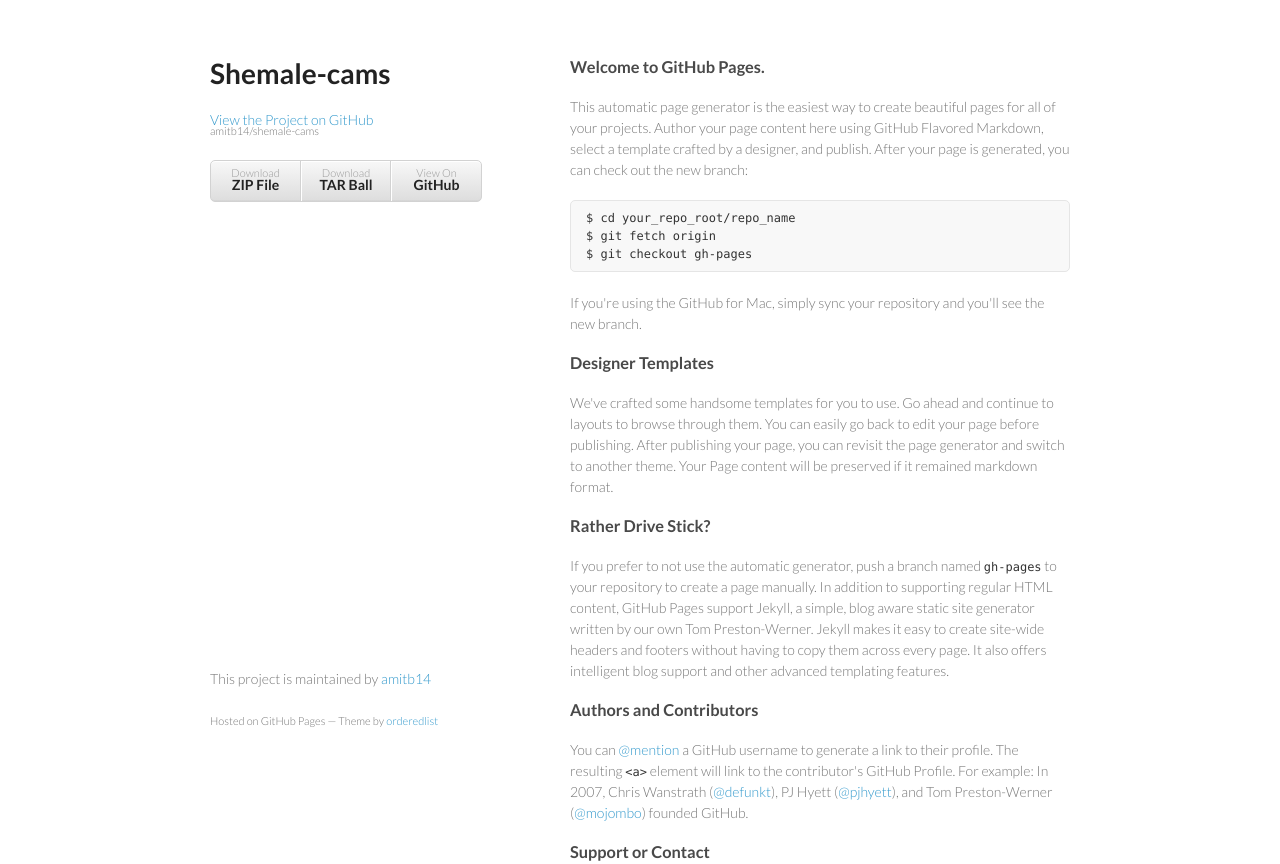
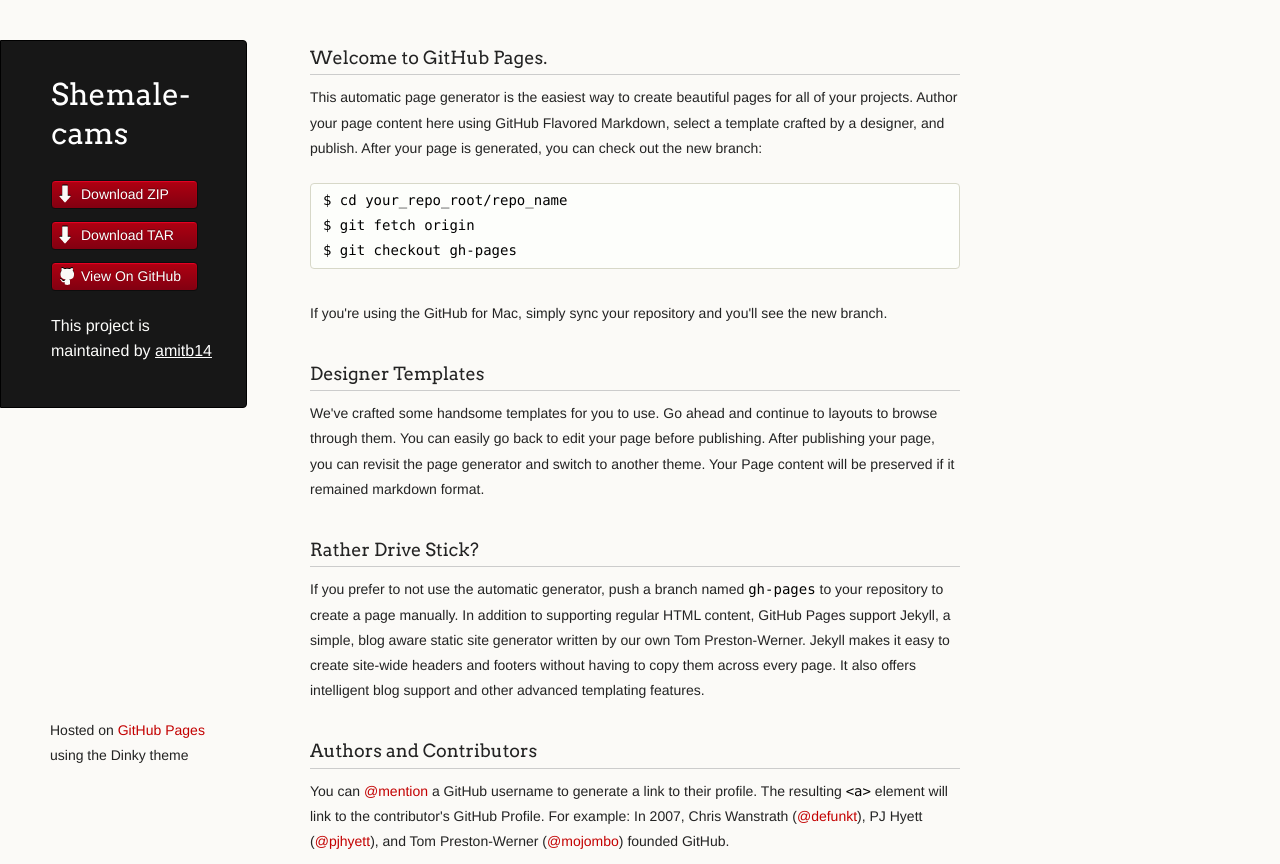
Before and after one commit to amitb14/shemale-cams, a plain HTML site: page index.html in a window 1280 px wide. Shown: the top 864 px of the page. Drawn offline with Linux system fonts and the light colour scheme.

Commit message:
Create gh-pages branch via GitHub

```diff
--- a/index.html
+++ b/index.html
@@ -7,6 +7,7 @@
 
     <link rel="stylesheet" href="stylesheets/styles.css">
     <link rel="stylesheet" href="stylesheets/pygment_trac.css">
+    <script src="javascripts/scale.fix.js"></script>
     <meta name="viewport" content="width=device-width, initial-scale=1, user-scalable=no">
     <!--[if lt IE 9]>
     <script src="//html5shiv.googlecode.com/svn/trunk/html5.js"></script>
@@ -15,17 +16,18 @@
   <body>
     <div class="wrapper">
       <header>
-        <h1>Shemale-cams</h1>
-        <p></p>
+        <h1 class="header">Shemale-cams</h1>
+        <p class="header"></p>
 
-        <p class="view"><a href="https://github.com/amitb14/shemale-cams">View the Project on GitHub <small>amitb14/shemale-cams</small></a></p>
+        <ul>
+          <li class="download"><a class="buttons" href="https://github.com/amitb14/shemale-cams/zipball/master">Download ZIP</a></li>
+          <li class="download"><a class="buttons" href="https://github.com/amitb14/shemale-cams/tarball/master">Download TAR</a></li>
+          <li><a class="buttons github" href="https://github.com/amitb14/shemale-cams">View On GitHub</a></li>
+        </ul>
+
+        <p class="header">This project is maintained by <a class="header name" href="https://github.com/amitb14">amitb14</a></p>
 
 
-        <ul>
-          <li><a href="https://github.com/amitb14/shemale-cams/zipball/master">Download <strong>ZIP File</strong></a></li>
-          <li><a href="https://github.com/amitb14/shemale-cams/tarball/master">Download <strong>TAR Ball</strong></a></li>
-          <li><a href="https://github.com/amitb14/shemale-cams">View On <strong>GitHub</strong></a></li>
-        </ul>
       </header>
       <section>
         <h3>
@@ -61,11 +63,10 @@
 <p>Having trouble with Pages? Check out the documentation at <a href="http://help.github.com/pages">http://help.github.com/pages</a> or contact <a href="mailto:support@github.com">support@github.com</a> and we’ll help you sort it out.</p>
       </section>
       <footer>
-        <p>This project is maintained by <a href="https://github.com/amitb14">amitb14</a></p>
-        <p><small>Hosted on GitHub Pages &mdash; Theme by <a href="https://github.com/orderedlist">orderedlist</a></small></p>
+        <p><small>Hosted on <a href="http://pages.github.com">GitHub Pages</a> using the Dinky theme</small></p>
       </footer>
     </div>
-    <script src="javascripts/scale.fix.js"></script>
+    <!--[if !IE]><script>fixScale(document);</script><![endif]-->
 
   </body>
 </html>
--- a/stylesheets/styles.css
+++ b/stylesheets/styles.css
@@ -1,186 +1,336 @@
-@import url(https://fonts.googleapis.com/css?family=Lato:300italic,700italic,300,700);
+@import url(https://fonts.googleapis.com/css?family=Arvo:400,700,400italic);
+
+/* MeyerWeb Reset */
+
+html, body, div, span, applet, object, iframe,
+h1, h2, h3, h4, h5, h6, p, blockquote, pre,
+a, abbr, acronym, address, big, cite, code,
+del, dfn, em, img, ins, kbd, q, s, samp,
+small, strike, strong, sub, sup, tt, var,
+b, u, i, center,
+dl, dt, dd, ol, ul, li,
+fieldset, form, label, legend,
+table, caption, tbody, tfoot, thead, tr, th, td,
+article, aside, canvas, details, embed,
+figure, figcaption, footer, header, hgroup,
+menu, nav, output, ruby, section, summary,
+time, mark, audio, video {
+  margin: 0;
+  padding: 0;
+  border: 0;
+  font: inherit;
+  vertical-align: baseline;
+}
+
+
+/* Base text styles */
 
 body {
-  padding:50px;
-  font:14px/1.5 Lato, "Helvetica Neue", Helvetica, Arial, sans-serif;
-  color:#777;
-  font-weight:300;
+  padding:10px 50px 0 0;
+  font-family:"Helvetica Neue", Helvetica, Arial, sans-serif;
+	font-size: 14px;
+	color: #232323;
+	background-color: #FBFAF7;
+	margin: 0;
+	line-height: 1.8em;
+	-webkit-font-smoothing: antialiased;
+
 }
 
 h1, h2, h3, h4, h5, h6 {
-  color:#222;
-  margin:0 0 20px;
+  color:#232323;
+  margin:36px 0 10px;
 }
 
-p, ul, ol, table, pre, dl {
-  margin:0 0 20px;
+p, ul, ol, table, dl {
+  margin:0 0 22px;
 }
 
 h1, h2, h3 {
-  line-height:1.1;
+	font-family: Arvo, Monaco, serif;
+  line-height:1.3;
+	font-weight: normal;
+}
+
+h1,h2, h3 {
+	display: block;
+	border-bottom: 1px solid #ccc;
+	padding-bottom: 5px;
 }
 
 h1 {
-  font-size:28px;
+	font-size: 30px;
 }
 
 h2 {
-  color:#393939;
+	font-size: 24px;
 }
 
-h3, h4, h5, h6 {
-  color:#494949;
+h3 {
+	font-size: 18px;
+}
+
+h4, h5, h6 {
+	font-family: Arvo, Monaco, serif;
+	font-weight: 700;
 }
 
 a {
-  color:#39c;
-  font-weight:400;
+  color:#C30000;
+  font-weight:200;
   text-decoration:none;
 }
 
-a small {
-  font-size:11px;
-  color:#777;
-  margin-top:-0.6em;
-  display:block;
+a:hover {
+	text-decoration: underline;
 }
 
-.wrapper {
-  width:860px;
-  margin:0 auto;
+a small {
+	font-size: 12px;
+}
+
+em {
+	font-style: italic;
+}
+
+strong {
+  font-weight:700;
+}
+
+ul {
+  list-style: inside;
+  padding-left: 25px;
+}
+
+ol {
+  list-style: decimal inside;
+  padding-left: 20px;
 }
 
 blockquote {
-  border-left:1px solid #e5e5e5;
-  margin:0;
-  padding:0 0 0 20px;
-  font-style:italic;
+  margin: 0;
+  padding: 0 0 0 20px;
+  font-style: italic;
 }
 
+dl, dt, dd, dl p {
+	font-color: #444;
+}
+
+dl dt {
+  font-weight: bold;
+}
+
+dl dd {
+  padding-left: 20px;
+  font-style: italic;
+}
+
+dl p {
+  padding-left: 20px;
+  font-style: italic;
+}
+
+hr {
+  border:0;
+  background:#ccc;
+  height:1px;
+  margin:0 0 24px;
+}
+
+/* Images */
+
+img {
+  position: relative;
+  margin: 0 auto;
+  max-width: 650px;
+  padding: 5px;
+  margin: 10px 0 32px 0;
+  border: 1px solid #ccc;
+}
+
+p img {
+  display: inline;
+  margin: 0;
+  padding: 0;
+  vertical-align: middle;
+  text-align: center;
+  border: none;
+}
+
+/* Code blocks */
+
 code, pre {
-  font-family:Monaco, Bitstream Vera Sans Mono, Lucida Console, Terminal;
-  color:#333;
-  font-size:12px;
+	font-family: Monaco, "Bitstream Vera Sans Mono", "Lucida Console", Terminal, monospace;
+  color:#000;
+  font-size:14px;
 }
 
 pre {
-  padding:8px 15px;
-  background: #f8f8f8;
-  border-radius:5px;
-  border:1px solid #e5e5e5;
-  overflow-x: auto;
+	padding: 4px 12px;
+  background: #FDFEFB;
+  border-radius:4px;
+  border:1px solid #D7D8C8;
+  overflow: auto;
+  overflow-y: hidden;
+	margin-bottom: 32px;
+}
+
+
+/* Tables */
+
+table {
+  width:100%;
 }
 
 table {
-  width:100%;
-  border-collapse:collapse;
+  border: 1px solid #ccc;
+  margin-bottom: 32px;
+  text-align: left;
+ }
+
+th {
+  font-family: 'Arvo', Helvetica, Arial, sans-serif;
+	font-size: 18px;
+	font-weight: normal;
+  padding: 10px;
+  background: #232323;
+  color: #FDFEFB;
+ }
+
+td {
+  padding: 10px;
+	background: #ccc;
+ }
+
+
+/* Wrapper */
+.wrapper {
+  width:960px;
 }
 
-th, td {
-  text-align:left;
-  padding:5px 10px;
-  border-bottom:1px solid #e5e5e5;
+
+/* Header */
+
+header {
+	background-color: #171717;
+	color: #FDFDFB;
+  width:170px;
+  float:left;
+  position:fixed;
+	border: 1px solid #000;
+	-webkit-border-top-right-radius: 4px;
+	-webkit-border-bottom-right-radius: 4px;
+	-moz-border-radius-topright: 4px;
+	-moz-border-radius-bottomright: 4px;
+	border-top-right-radius: 4px;
+	border-bottom-right-radius: 4px;
+	padding: 34px 25px 22px 50px;
+	margin: 30px 25px 0 0;
+	-webkit-font-smoothing: antialiased;
 }
 
-dt {
-  color:#444;
-  font-weight:700;
+p.header {
+	font-size: 16px;
 }
 
-th {
-  color:#444;
+h1.header {
+	font-family: Arvo, sans-serif;
+	font-size: 30px;
+	font-weight: 300;
+	line-height: 1.3em;
+	border-bottom: none;
+	margin-top: 0;
 }
 
-img {
-  max-width:100%;
+
+h1.header, a.header, a.name, header a{
+	color: #fff;
 }
 
-header {
-  width:270px;
-  float:left;
-  position:fixed;
+a.header {
+	text-decoration: underline;
+}
+
+a.name {
+	white-space: nowrap;
 }
 
 header ul {
   list-style:none;
-  height:40px;
-
   padding:0;
-
-  background: #eee;
-  background: -moz-linear-gradient(top, #f8f8f8 0%, #dddddd 100%);
-  background: -webkit-gradient(linear, left top, left bottom, color-stop(0%,#f8f8f8), color-stop(100%,#dddddd));
-  background: -webkit-linear-gradient(top, #f8f8f8 0%,#dddddd 100%);
-  background: -o-linear-gradient(top, #f8f8f8 0%,#dddddd 100%);
-  background: -ms-linear-gradient(top, #f8f8f8 0%,#dddddd 100%);
-  background: linear-gradient(top, #f8f8f8 0%,#dddddd 100%);
-
-  border-radius:5px;
-  border:1px solid #d2d2d2;
-  box-shadow:inset #fff 0 1px 0, inset rgba(0,0,0,0.03) 0 -1px 0;
-  width:270px;
 }
 
 header li {
-  width:89px;
-  float:left;
-  border-right:1px solid #d2d2d2;
-  height:40px;
+	list-style-type: none;
+  width:132px;
+  height:15px;
+	margin-bottom: 12px;
+	line-height: 1em;
+	padding: 6px 6px 6px 7px;
+
+	background: #AF0011;
+	background: -moz-linear-gradient(top, #AF0011 0%, #820011 100%);
+  background: -webkit-gradient(linear, left top, left bottom, color-stop(0%,#f8f8f8), color-stop(100%,#dddddd));
+  background: -webkit-linear-gradient(top, #AF0011 0%,#820011 100%);
+  background: -o-linear-gradient(top, #AF0011 0%,#820011 100%);
+  background: -ms-linear-gradient(top, #AF0011 0%,#820011 100%);
+  background: linear-gradient(top, #AF0011 0%,#820011 100%);
+
+	border-radius:4px;
+  border:1px solid #0D0D0D;
+
+	-webkit-box-shadow: inset 0px 1px 1px 0 rgba(233,2,38, 1);
+	box-shadow: inset 0px 1px 1px 0 rgba(233,2,38, 1);
+
 }
 
-header ul a {
-  line-height:1;
-  font-size:11px;
-  color:#999;
-  display:block;
-  text-align:center;
-  padding-top:6px;
-  height:40px;
+header li:hover {
+	background: #C3001D;
+	background: -moz-linear-gradient(top, #C3001D 0%, #950119 100%);
+  background: -webkit-gradient(linear, left top, left bottom, color-stop(0%,#f8f8f8), color-stop(100%,#dddddd));
+  background: -webkit-linear-gradient(top, #C3001D 0%,#950119 100%);
+  background: -o-linear-gradient(top, #C3001D 0%,#950119 100%);
+  background: -ms-linear-gradient(top, #C3001D 0%,#950119 100%);
+  background: linear-gradient(top, #C3001D 0%,#950119 100%);
 }
 
-strong {
-  color:#222;
-  font-weight:700;
+a.buttons {
+	-webkit-font-smoothing: antialiased;
+	background: url(../images/arrow-down.png) no-repeat;
+	font-weight: normal;
+	text-shadow: rgba(0, 0, 0, 0.4) 0 -1px 0;
+	padding: 2px 2px 2px 22px;
+	height: 30px;
 }
 
-header ul li + li {
-  width:88px;
-  border-left:1px solid #fff;
+a.github {
+	background: url(../images/octocat-small.png) no-repeat 1px;
 }
 
-header ul li + li + li {
-  border-right:none;
-  width:89px;
+a.buttons:hover {
+	color: #fff;
+	text-decoration: none;
 }
 
-header ul a strong {
-  font-size:14px;
-  display:block;
-  color:#222;
-}
+
+/* Section - for main page content */
 
 section {
-  width:500px;
+  width:650px;
   float:right;
   padding-bottom:50px;
 }
 
-small {
-  font-size:11px;
-}
 
-hr {
-  border:0;
-  background:#e5e5e5;
-  height:1px;
-  margin:0 0 20px;
-}
+/* Footer */
 
 footer {
-  width:270px;
+  width:170px;
   float:left;
   position:fixed;
-  bottom:50px;
+  bottom:10px;
+	padding-left: 50px;
 }
 
 @media print, screen and (max-width: 960px) {
@@ -196,14 +346,18 @@
     width:auto;
   }
 
+	footer {
+		border-top: 1px solid #ccc;
+		margin:0 84px 0 50px;
+		padding:0;
+	}
+
   header {
     padding-right:320px;
   }
 
   section {
-    border:1px solid #e5e5e5;
-    border-width:1px 0;
-    padding:20px 0;
+    padding:20px 84px 20px 50px;
     margin:0 0 20px;
   }
 
@@ -213,8 +367,8 @@
 
   header ul {
     position:absolute;
-    right:50px;
-    top:52px;
+    right:130px;
+    top:84px;
   }
 }
 
@@ -224,26 +378,38 @@
   }
 
   header {
-    padding:0;
+    padding:10px 20px 0;
+		margin-right: 0;
   }
+
+	section {
+    padding:10px 0 10px 20px;
+    margin:0 0 30px;
+  }
+
+	footer {
+		margin: 0 0 0 30px;
+	}
 
   header ul, header p.view {
     position:static;
   }
-
-  pre, code {
-    word-wrap:normal;
-  }
 }
 
 @media print, screen and (max-width: 480px) {
-  body {
-    padding:15px;
+
+  header ul li.download {
+    display:none;
   }
 
-  header ul {
-    display:none;
-  }
+	footer {
+		margin: 0 0 0 20px;
+	}
+
+	footer a{
+		display:block;
+	}
+
 }
 
 @media print {
```
Also changed, not shown: javascripts/scale.fix.js (+20 -17 lines), images/arrow-down.png (added), images/octocat-small.png (added).
